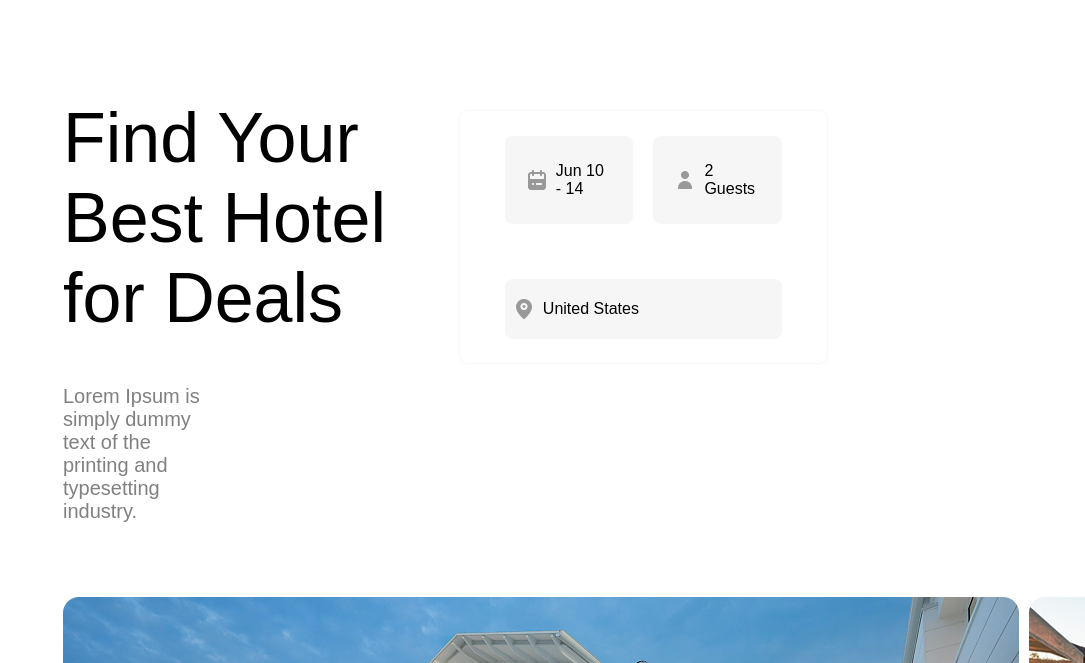
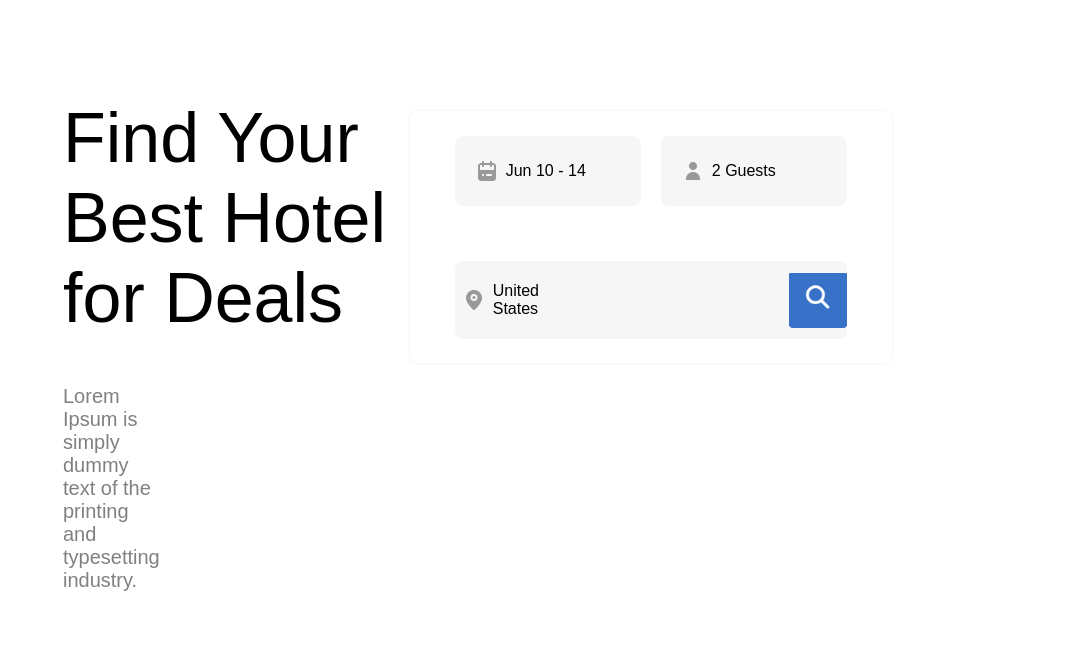
Before and after one commit to umaroo6/Lesson-11, a plain HTML site: page index.html in a window 1280 px wide. Shown: the part 97-760 px from the top of the page, without its empty margins (195-1280 px from the left). Drawn offline with Linux system fonts and the light colour scheme.

Commit message:
New version

```diff
--- a/index.html
+++ b/index.html
@@ -48,6 +48,7 @@
             <div style="border-radius: 8px;background-color: rgb(246, 246, 246);display: flex;padding: 5px 0px;align-items: center;">
                <img style="padding-left:7px ;" src="./pin 1.png">
                 <p style="padding-left:7px ;color: black;">United States</p>
+               <img style="height: 55px;margin-left: 250px;" src="./Снимок экрана — 2026-11-23 в 19.31.51.png">
             </div>
 </div>
         </div>
```
Also changed, not shown: Снимок экрана — 2026-11-23 в 19.31.51.png (added).
